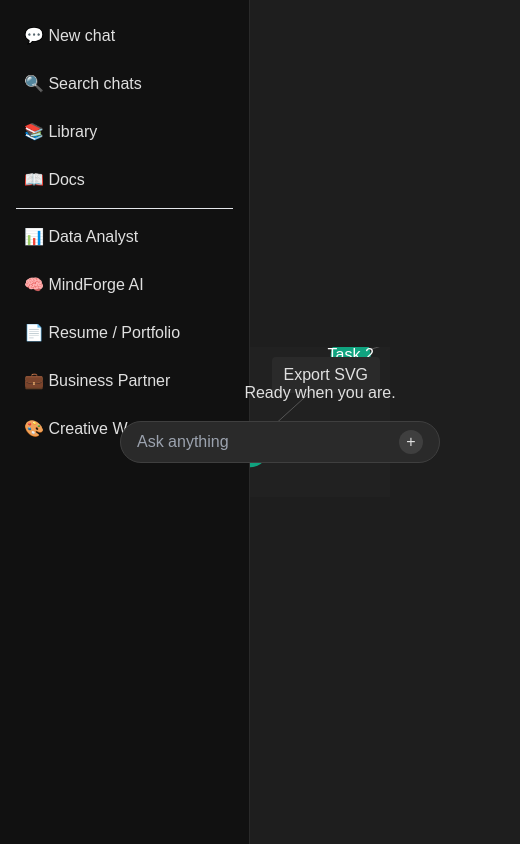
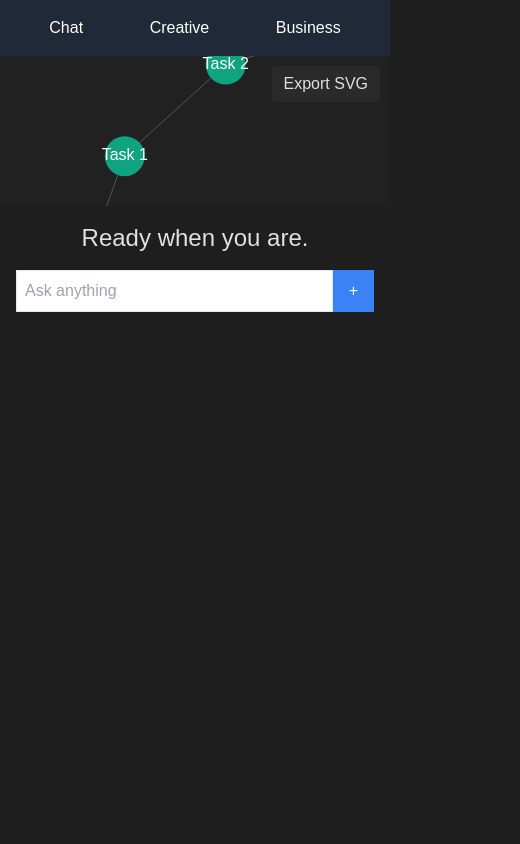
Before and after one commit to origincreativegroup/MindForge, a React (Vite) app in the folder apps/frontend/: page / in a window 390 px wide. Shown: the whole page, 520 px wide, since content can reach past the window. Built offline with nearby package versions, Linux system fonts and the light colour scheme; no server answers.

Commit message:
feat(frontend): introduce CaseyAi responsive dashboard

```diff
--- a/apps/frontend/src/App.jsx
+++ b/apps/frontend/src/App.jsx
@@ -1,50 +1,5 @@
-import { useState } from 'react';
-import BusinessDashboard from './components/BusinessDashboard.jsx';
-import CreativeWorkspace from './components/CreativeWorkspace.jsx';
-import ProcessVisualizer from './components/ProcessVisualizer.jsx';
-import './components/BusinessDashboard.css';
+import CaseyAi from './components/CaseyAi.jsx';
 
 export default function App() {
-  const [activeView, setActiveView] = useState('chat');
-
-  return (
-    <div className="app">
-      <aside className="sidebar">
-        <div className="sidebar-item" onClick={() => setActiveView('chat')}>
-          💬 New chat
-        </div>
-        <div className="sidebar-item">🔍 Search chats</div>
-        <div className="sidebar-item">📚 Library</div>
-        <div className="sidebar-item">📖 Docs</div>
-        <hr />
-        <div className="sidebar-item">📊 Data Analyst</div>
-        <div className="sidebar-item">🧠 MindForge AI</div>
-        <div className="sidebar-item">📄 Resume / Portfolio</div>
-        <div className="sidebar-item" onClick={() => setActiveView('business')}>
-          💼 Business Partner
-        </div>
-        <div className="sidebar-item" onClick={() => setActiveView('creative')}>
-          🎨 Creative Workspace
-        </div>
-      </aside>
-      <main className="main">
-        {activeView === 'chat' ? (
-          <>
-            <ProcessVisualizer />
-            <div className="welcome-overlay">
-              <h1>Ready when you are.</h1>
-              <div className="input-box">
-                <input type="text" placeholder="Ask anything" />
-                <button>+</button>
-              </div>
-            </div>
-          </>
-        ) : activeView === 'creative' ? (
-          <CreativeWorkspace />
-        ) : (
-          <BusinessDashboard />
-        )}
-      </main>
-    </div>
-  );
+  return <CaseyAi />;
 }
--- /dev/null
+++ b/apps/frontend/src/components/CaseyAi.jsx
@@ -0,0 +1,37 @@
+import { useState } from 'react';
+import BusinessDashboard from './BusinessDashboard.jsx';
+import CreativeWorkspace from './CreativeWorkspace.jsx';
+import ProcessVisualizer from './ProcessVisualizer.jsx';
+import './BusinessDashboard.css';
+
+export default function CaseyAi() {
+  const [activeView, setActiveView] = useState('chat');
+
+  return (
+    <div className="flex flex-col h-screen">
+      <nav className="flex justify-around bg-gray-800 text-white p-4 md:justify-start md:space-x-4">
+        <button className="hover:text-blue-300" onClick={() => setActiveView('chat')}>Chat</button>
+        <button className="hover:text-blue-300" onClick={() => setActiveView('creative')}>Creative</button>
+        <button className="hover:text-blue-300" onClick={() => setActiveView('business')}>Business</button>
+      </nav>
+      <main className="flex-1 overflow-auto">
+        {activeView === 'chat' ? (
+          <>
+            <ProcessVisualizer />
+            <div className="flex flex-col items-center justify-center p-4">
+              <h1 className="text-2xl mb-4 text-center">Ready when you are.</h1>
+              <div className="flex w-full max-w-md">
+                <input className="flex-1 p-2 border" type="text" placeholder="Ask anything" />
+                <button className="px-4 bg-blue-500 text-white">+</button>
+              </div>
+            </div>
+          </>
+        ) : activeView === 'creative' ? (
+          <CreativeWorkspace />
+        ) : (
+          <BusinessDashboard />
+        )}
+      </main>
+    </div>
+  );
+}
```
